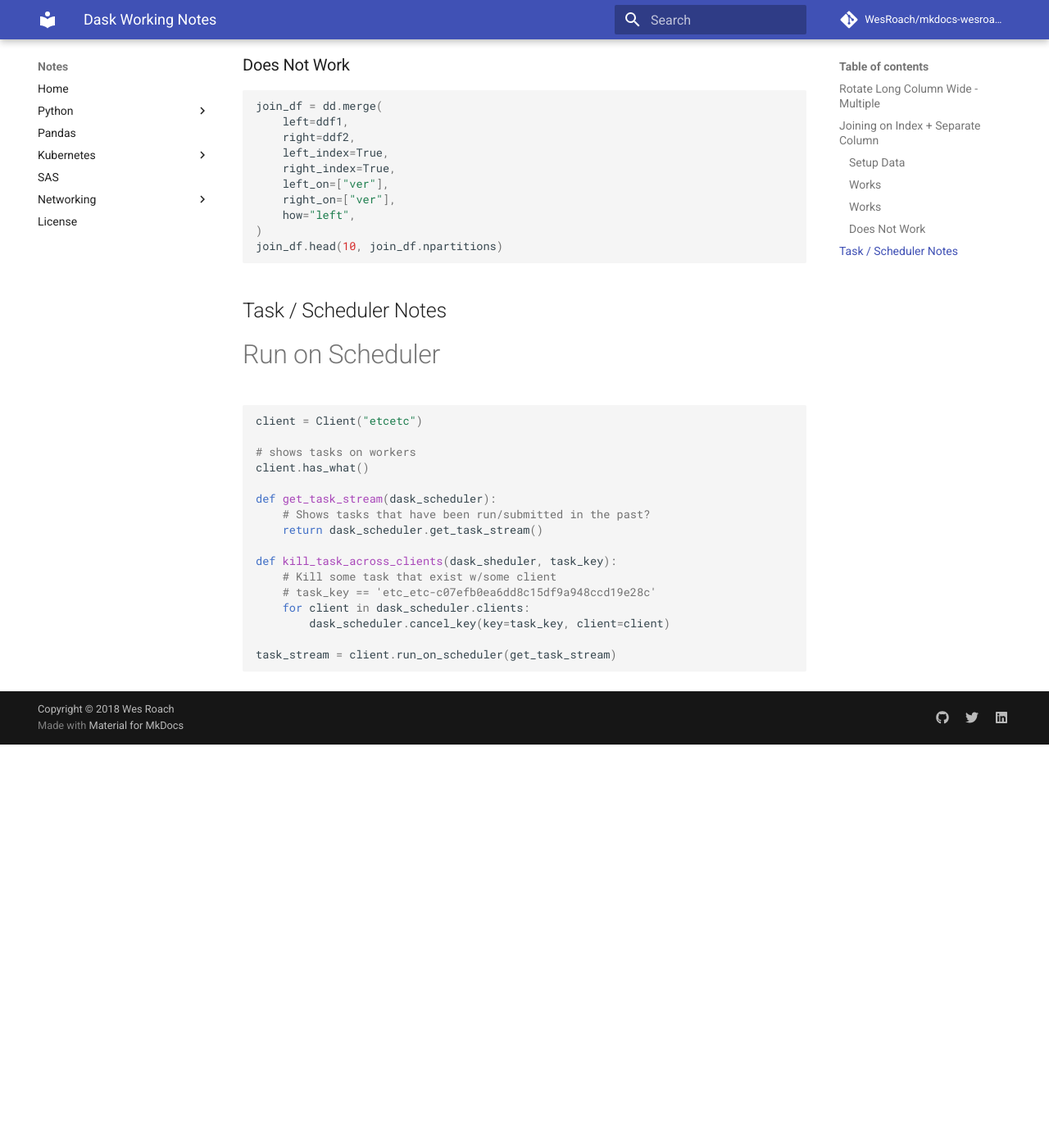
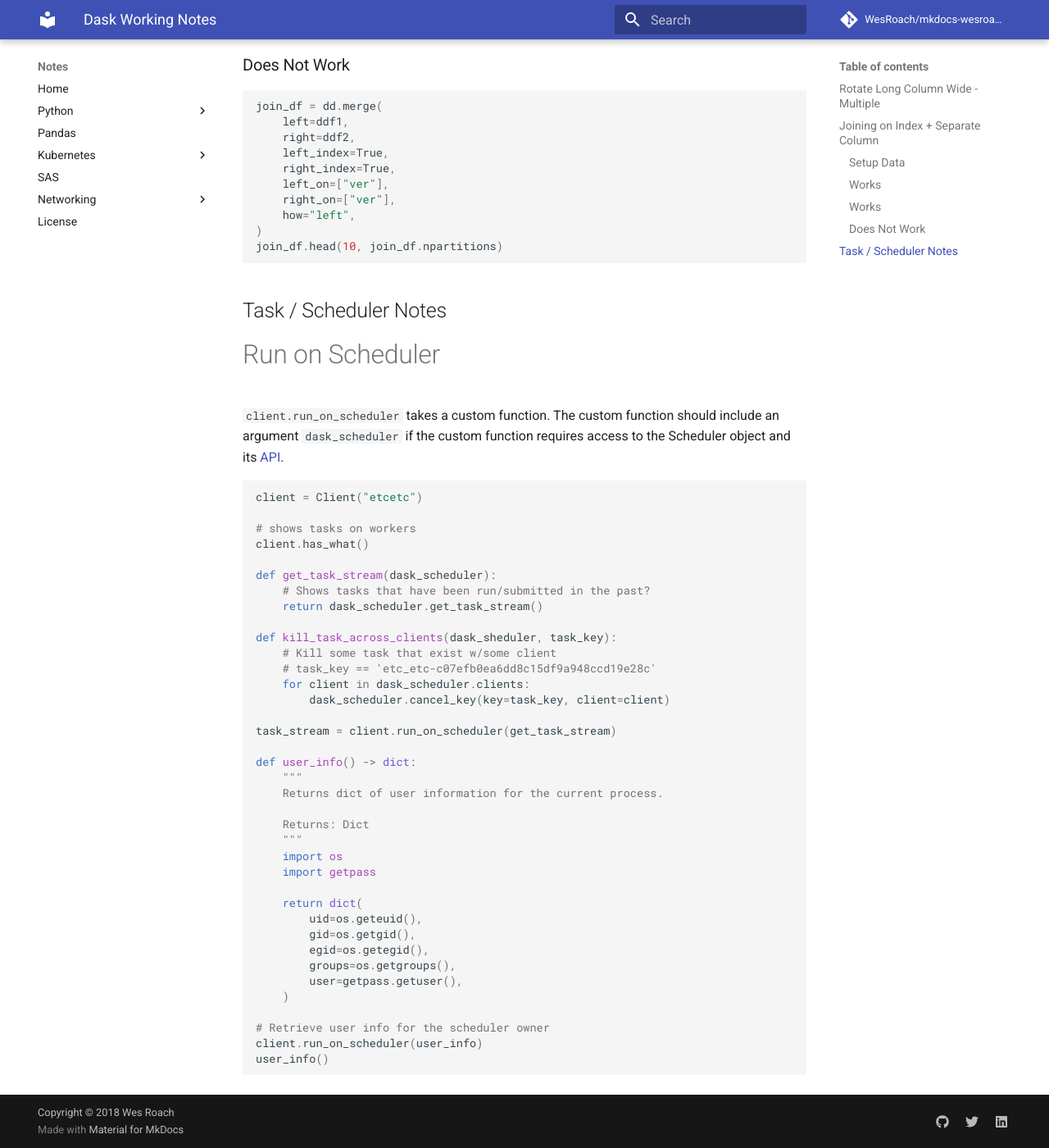
Before and after one commit to WesRoach/wesroach.github.io, an MkDocs documentation site: the page built from docs/dask/dask.md, in a window 1280 px wide and 1400 px high, scrolled down 5754 px. Shown: the whole window at 82% size. Built offline with MkDocs 1.6.1 and Material for MkDocs 9.7.7, drawn with Linux system fonts in a browser that asks for light colours; comment, search, counter and statistics services are not loaded; before the commit the page ends 6662 px from its top, so only the background shows below that.

Commit message:
++run_on_scheduler notes & user_nfo()

````diff
--- a/docs/dask/dask.md
+++ b/docs/dask/dask.md
@@ -313,6 +313,8 @@ join_df.head(10, join_df.npartitions)
 
 # Run on Scheduler
 
+`client.run_on_scheduler` takes a custom function. The custom function should include an argument `dask_scheduler` if the custom function requires access to the Scheduler object and its [API](https://distributed.dask.org/en/latest/scheduling-state.html#distributed.scheduler.Scheduler).
+
 ```python
 client = Client("etcetc")
 
@@ -330,4 +332,25 @@ def kill_task_across_clients(dask_sheduler, task_key):
         dask_scheduler.cancel_key(key=task_key, client=client)
 
 task_stream = client.run_on_scheduler(get_task_stream)
+
+def user_info() -> dict:
+    """
+    Returns dict of user information for the current process.
+
+    Returns: Dict
+    """
+    import os
+    import getpass
+
+    return dict(
+        uid=os.geteuid(),
+        gid=os.getgid(),
+        egid=os.getegid(),
+        groups=os.getgroups(),
+        user=getpass.getuser(),
+    )
+
+# Retrieve user info for the scheduler owner
+client.run_on_scheduler(user_info)
+user_info()
 ```
````
